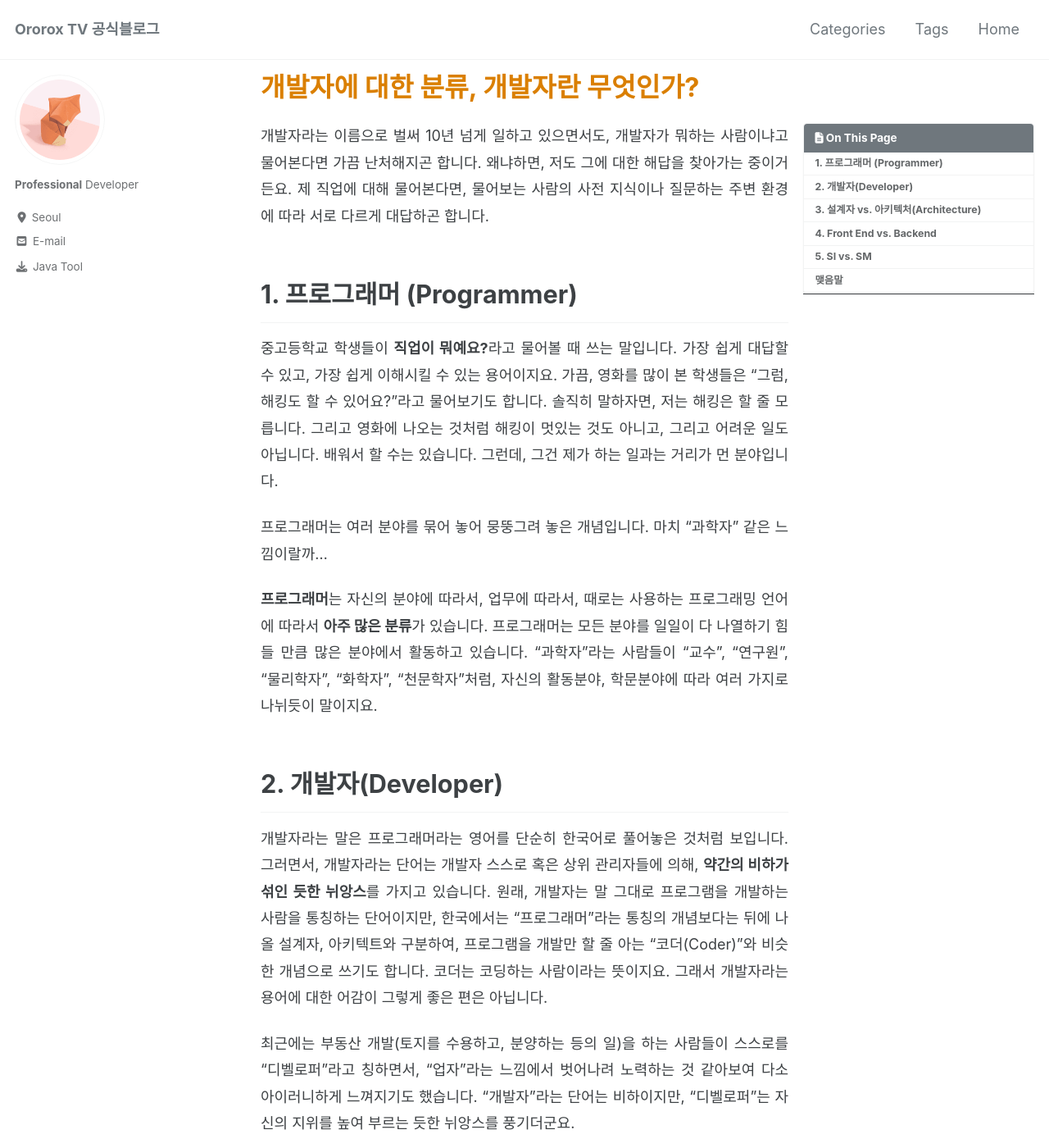
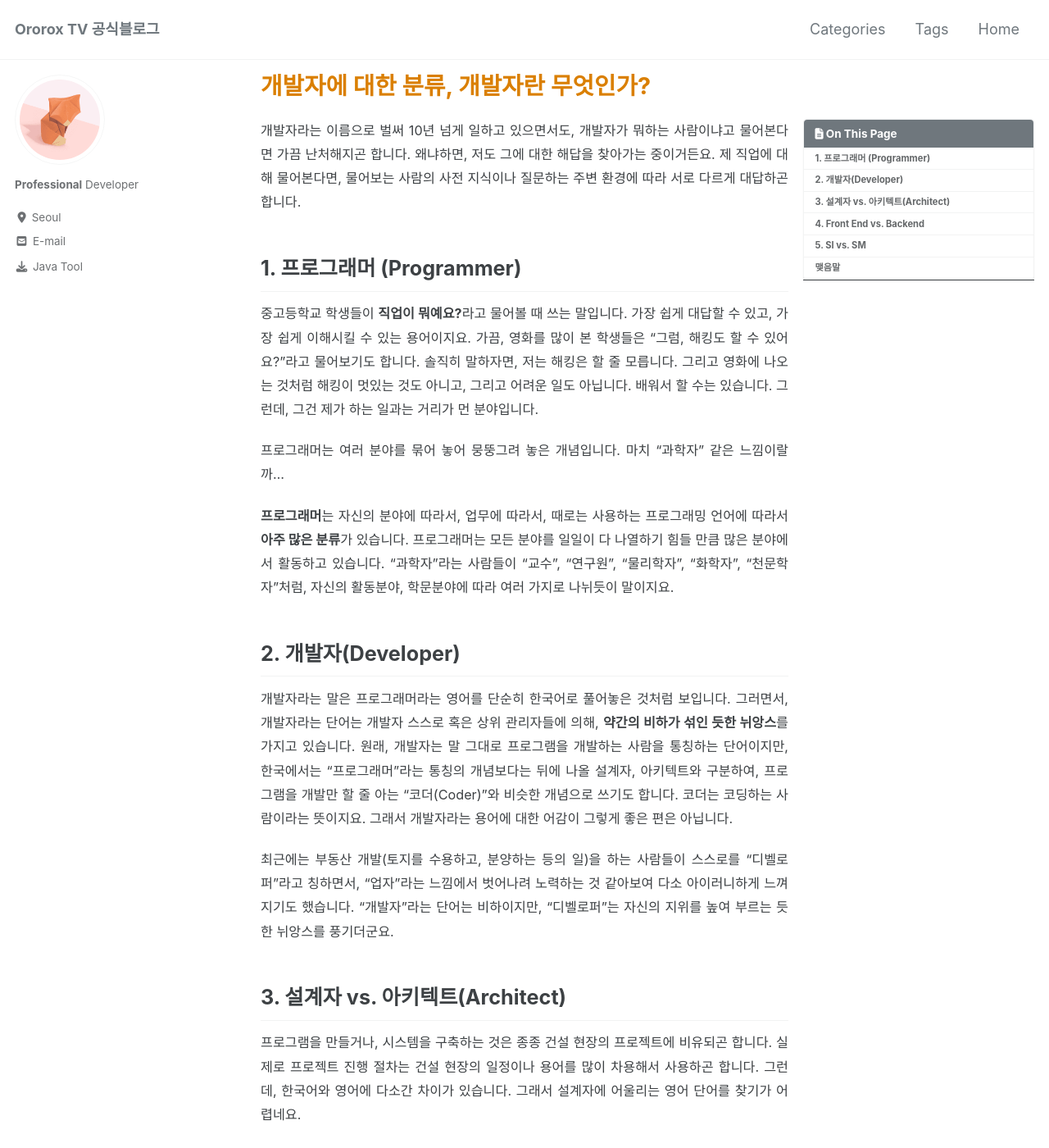
Before and after one commit to ororox/ororox.github.io, a Jekyll site: the page built from _posts/2020-07-19-who-is-developer.md, in a window 1280 px wide and 1400 px high. Shown: the whole window at 82% size. Built offline with Jekyll 4.4.1, drawn with Linux system fonts in a browser that asks for light colours; cached includes are drawn as plain includes; nearby versions of some CDN libraries; comment, search, counter and statistics services are not loaded; some of the changed text lies outside the part shown.

Commit message:
modified

```diff
--- /dev/null
+++ b/_includes/GoogleAdSenseInnerWrapEnd.html
@@ -0,0 +1,10 @@
+<script async src="https://pagead2.googlesyndication.com/pagead/js/adsbygoogle.js"></script>
+<ins class="adsbygoogle"
+     style="display:block"
+     data-ad-client="ca-pub-5679789740806586"
+     data-ad-slot="5986227849"
+     data-ad-format="auto"
+     data-full-width-responsive="true"></ins>
+<script>
+     (adsbygoogle = window.adsbygoogle || []).push({});
+</script>
--- a/_layouts/default.html
+++ b/_layouts/default.html
@@ -31,17 +31,6 @@
       </div>
     {% endif %}
 
-		<script async src="https://pagead2.googlesyndication.com/pagead/js/adsbygoogle.js"></script>
-		<ins class="adsbygoogle"
-		     style="display:block"
-		     data-ad-client="ca-pub-5679789740806586"
-		     data-ad-slot="5986227849"
-		     data-ad-format="auto"
-		     data-full-width-responsive="true"></ins>
-		<script>
-		     (adsbygoogle = window.adsbygoogle || []).push({});
-		</script>
-
     <div id="footer" class="page__footer">
       <footer>
         {% include footer/custom.html %}
--- a/_layouts/single.html
+++ b/_layouts/single.html
@@ -71,6 +71,7 @@ layout: default
         {% include page__taxonomy.html %}
         {% include page__date.html %}
         {% include post_pagination.html %}
+        {% include GoogleAdSenseInnerWrapEnd.html %}
         {% include comments.html %}
       </footer>
     </div>
@@ -82,7 +83,7 @@ layout: default
     <div class="page__related">
       <h4 class="page__related-title">{{ site.data.ui-text[site.locale].related_label | default: "You May Also Enjoy" }}</h4>
       <div class="grid__wrapper">
-        {% for post in site.related_posts limit:4 %}
+        {% for post in site.related_posts limit:3 %}
           {% include archive-single.html type="grid" %}
         {% endfor %}
       </div>
@@ -92,7 +93,7 @@ layout: default
     <div class="page__related">
       <h4 class="page__related-title">{{ site.data.ui-text[site.locale].related_label | default: "You May Also Enjoy" }}</h4>
       <div class="grid__wrapper">
-        {% for post in site.posts limit:4 %}
+        {% for post in site.posts limit:3 %}
           {% if post.id == page.id %}
             {% continue %}
           {% endif %}
--- a/_posts/2020-07-19-who-is-developer.md
+++ b/_posts/2020-07-19-who-is-developer.md
@@ -28,7 +28,7 @@ toc_sticky: true
 최근에는 부동산 개발(토지를 수용하고, 분양하는 등의 일)을 하는 사람들이 스스로를 "디벨로퍼"라고 칭하면서, "업자"라는 느낌에서 벗어나려 노력하는 것 같아보여 다소 아이러니하게 느껴지기도 했습니다. "개발자"라는 단어는 비하이지만, "디벨로퍼"는 자신의 지위를 높여 부르는 듯한 뉘앙스를 풍기더군요.
 
 
-## 3. 설계자 vs. 아키텍처(Architecture)
+## 3. 설계자 vs. 아키텍트(Architect)
 
 프로그램을 만들거나, 시스템을 구축하는 것은 종종 건설 현장의 프로젝트에 비유되곤 합니다. 실제로 프로젝트 진행 절차는 건설 현장의 일정이나 용어를 많이 차용해서 사용하곤 합니다. 그런데, 한국어와 영어에 다소간 차이가 있습니다. 그래서 설계자에 어울리는 영어 단어를 찾기가 어렵네요.
 
--- a/_sass/minimal-mistakes/_page.scss
+++ b/_sass/minimal-mistakes/_page.scss
@@ -109,7 +109,7 @@ body {
   p,
   li,
   dl {
-    font-size: 1em;
+    font-size: 0.9em;
     text-align: justify;
   }
 
--- a/_sass/minimal-mistakes/_variables.scss
+++ b/_sass/minimal-mistakes/_variables.scss
@@ -44,11 +44,11 @@ $type-size-7: 0.6875em !default; // ~11px
 $type-size-8: 0.625em !default; // ~10px
 
 /* headline scale */
-$h-size-1: 1.8em !default; // ~25.008px
-$h-size-2: 1.7em !default; // ~20px
-$h-size-3: 1.5em !default; // ~18px
-$h-size-4: 1.2em !default; // ~17px
-$h-size-5: 1.1em !default; // ~16.5px
+$h-size-1: 1.6em !default; // ~25.008px
+$h-size-2: 1.4em !default; // ~20px
+$h-size-3: 1.2em !default; // ~18px
+$h-size-4: 1.10em !default; // ~17px
+$h-size-5: 1.05em !default; // ~16.5px
 $h-size-6: 1em !default; // ~16px
 
 /*
```
